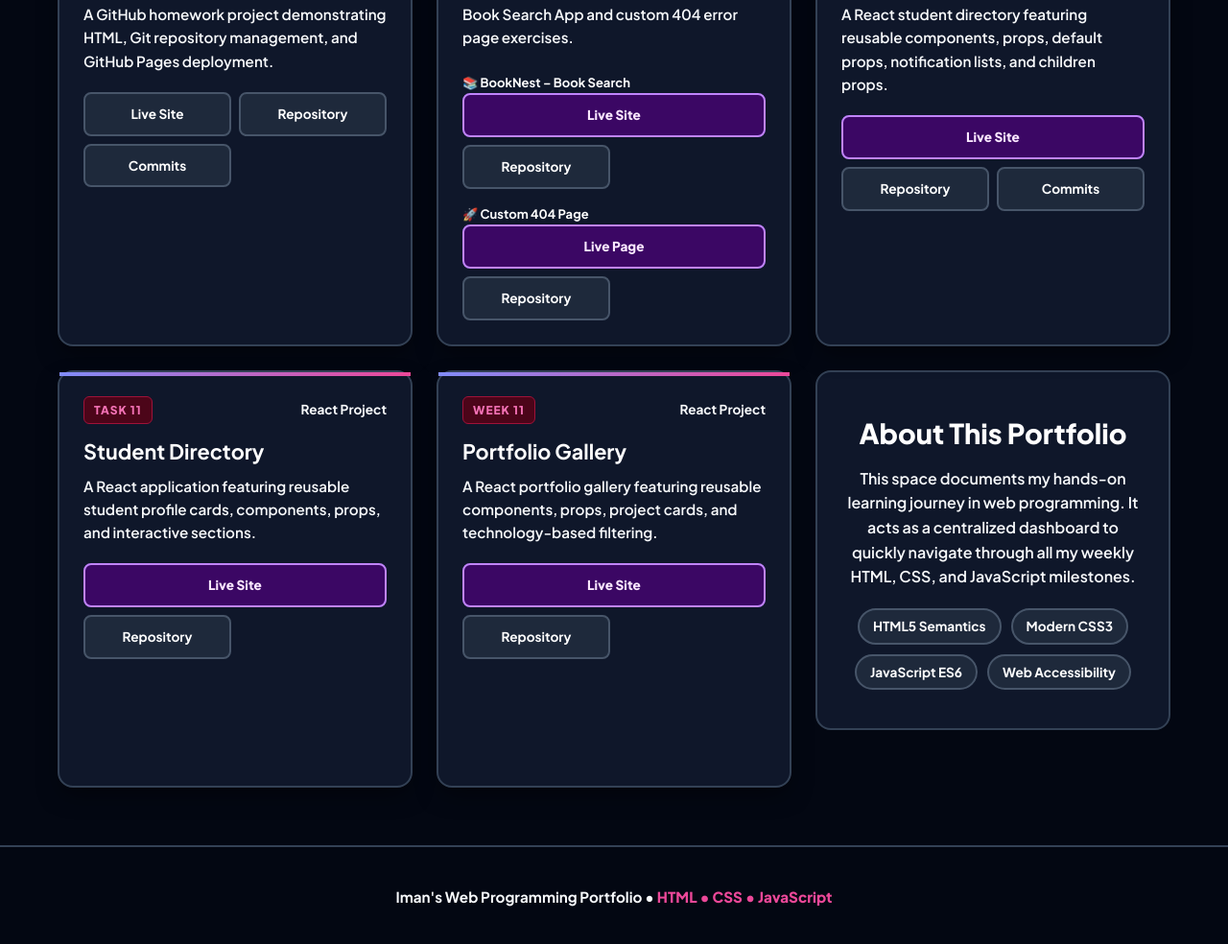
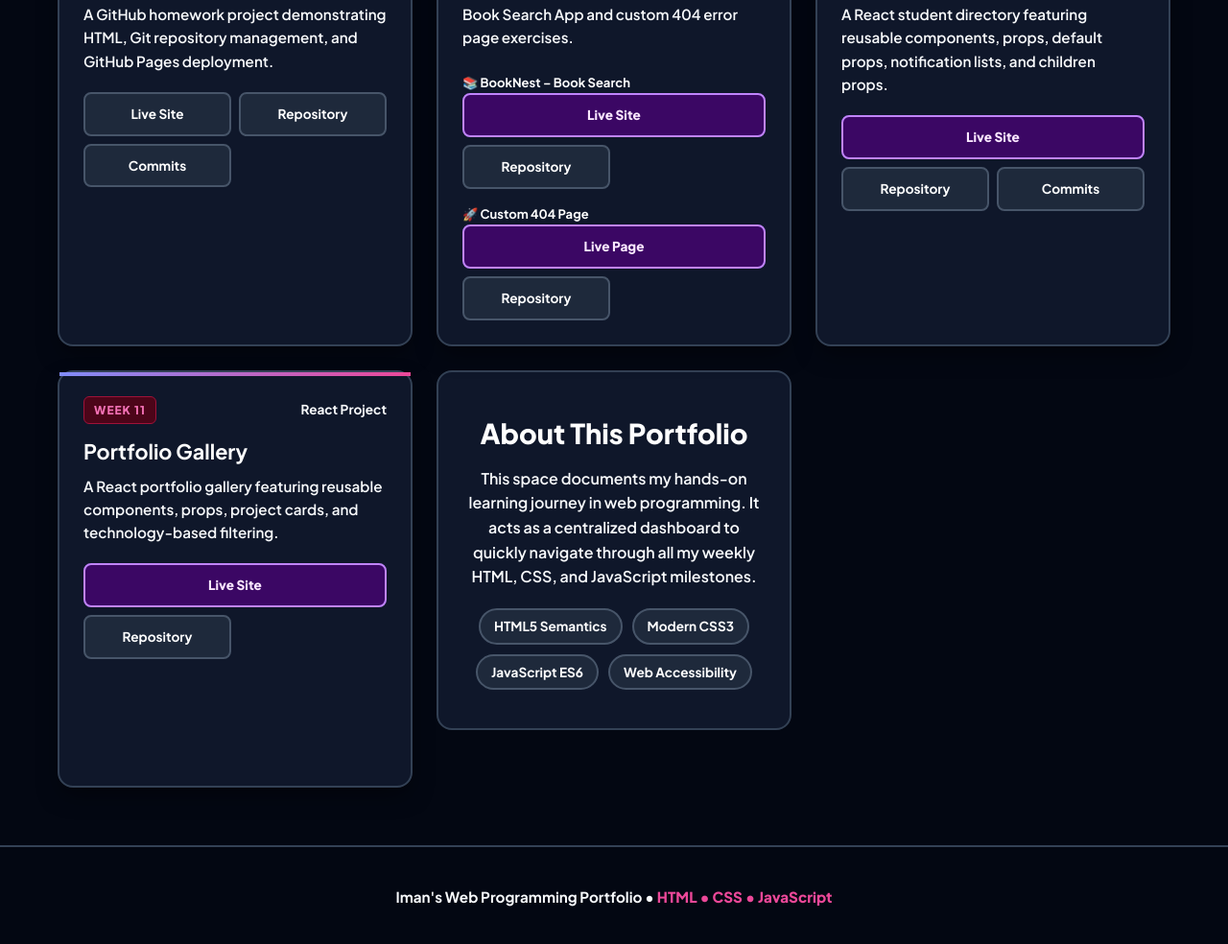
Before and after one commit to rawatimansingh718-Vk/Iman, a plain HTML site: page index.html in a window 1280 px wide. Shown: the part 2777-3761 px from the top of the page at 96% size. Drawn offline with Linux system fonts and the light colour scheme.

Commit message:
Remove Student Directory section from index.html
Removed Task 11: Student Directory section from index.html.

```diff
--- a/index.html
+++ b/index.html
@@ -714,29 +714,6 @@
 </div>
 
 
-<!-- Task 11: Student Directory -->
-<div class="week-card">
-    <div class="card-top">
-        <span class="week-badge">Task 11</span>
-        <span class="task-counter">React Project</span>
-    </div>
-
-    <h3>Student Directory</h3>
-    <p>A React application featuring reusable student profile cards, components, props, and interactive sections.</p>
-
-    <div class="tasks-container">
-        <a href="https://rawatimansingh718-vk.github.io/task11/"
-           class="task-btn special" target="_blank" rel="noopener noreferrer">
-            Live Site
-        </a>
-
-        <a href="https://github.com/rawatimansingh718-Vk/task11"
-           class="task-btn" target="_blank" rel="noopener noreferrer">
-            Repository
-        </a>
-    </div>
-</div>
-
 <!-- Week 11: Portfolio Gallery -->
 <div class="week-card">
     <div class="card-top">
```
